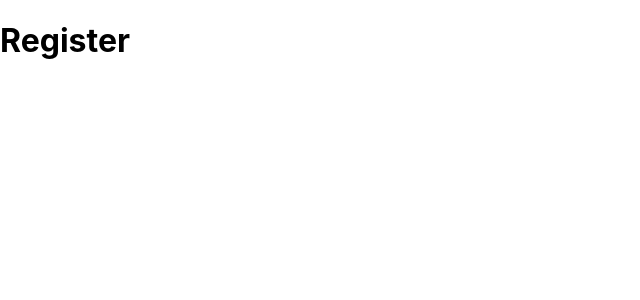
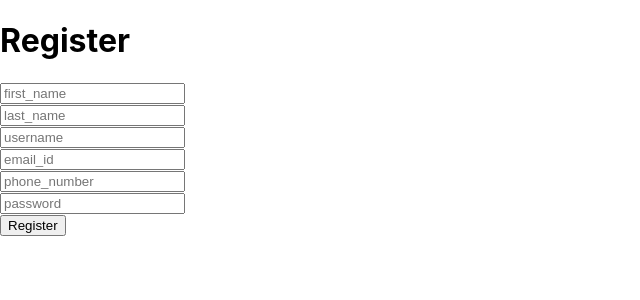
Before and after one commit to ultra-hash/ulrshortner-frontend, a React (Create React App) app: page /register in a window 1280 px wide. Shown: the top 300 px of the page, without its empty margins (0-640 px from the left). Built offline with nearby package versions, Linux system fonts and the light colour scheme.

Commit message:
feat: Implemented Register Component
- Added Register Component
- Added config file

```diff
--- a/src/components/Register/index.js
+++ b/src/components/Register/index.js
@@ -1,5 +1,71 @@
+import { useState } from "react"
+import { api } from "../../config"
+
 export default function Register() {
-    return (
+    const [first_name, setFirst_name] = useState('')
+    const [last_name, setLast_name] = useState('')
+    const [username, setUsername] = useState('')
+    const [email_id, setEmail_id] = useState('')
+    const [phone_number, setPhone_number] = useState('')
+    const [password, setPassword] = useState('')
+
+
+    const callCreateUserApi = async () => {
+        const userData = {
+            firstName: first_name,
+            lastName: last_name,
+            username,
+            emailId: email_id,
+            phoneNumber: phone_number,
+            password
+        }
+        const { BaseUrl, Port } = api
+        const url = BaseUrl + ':' + Port + '/user/'
+        const options = {
+            method: 'POST',
+            headers: {
+                'Content-Type': 'application/json'
+            },
+            body: JSON.stringify(userData)
+        }
+
+
+        const response = await fetch(url, options)
+        const data = await response.json()
+        console.log(data)
+        setFirst_name('')
+        setLast_name('')
+        setEmail_id('')
+        setPhone_number('')
+        setPassword('')
+        setUsername('')
+    }
+
+    return (<>
         <h1>Register</h1>
+        <form>
+            <div>
+                <input type="text" placeholder="first_name" value={first_name} onChange={e => setFirst_name(e.target.value)} />
+            </div>
+            <div>
+                <input type="text" placeholder="last_name" value={last_name} onChange={e => setLast_name(e.target.value)} />
+            </div>
+            <div>
+                <input type="text" placeholder="username" value={username} onChange={e => setUsername(e.target.value)} />
+            </div>
+            <div>
+                <input type="email" placeholder="email_id" value={email_id} onChange={e => setEmail_id(e.target.value)} />
+            </div>
+            <div>
+                <input type="text" placeholder="phone_number" value={phone_number} onChange={e => setPhone_number(e.target.value)} />
+            </div>
+            <div>
+                <input type="password" placeholder="password" value={password} onChange={e => setPassword(e.target.value)} />
+            </div>
+            <div>
+                <button type="button" onClick={callCreateUserApi}>Register</button>
+            </div>
+        </form>
+    </>
     )
 }
--- /dev/null
+++ b/src/config.js
@@ -0,0 +1,5 @@
+
+export const api = {
+    BaseUrl: "http://localhost",
+    Port: 2023,
+}
```
